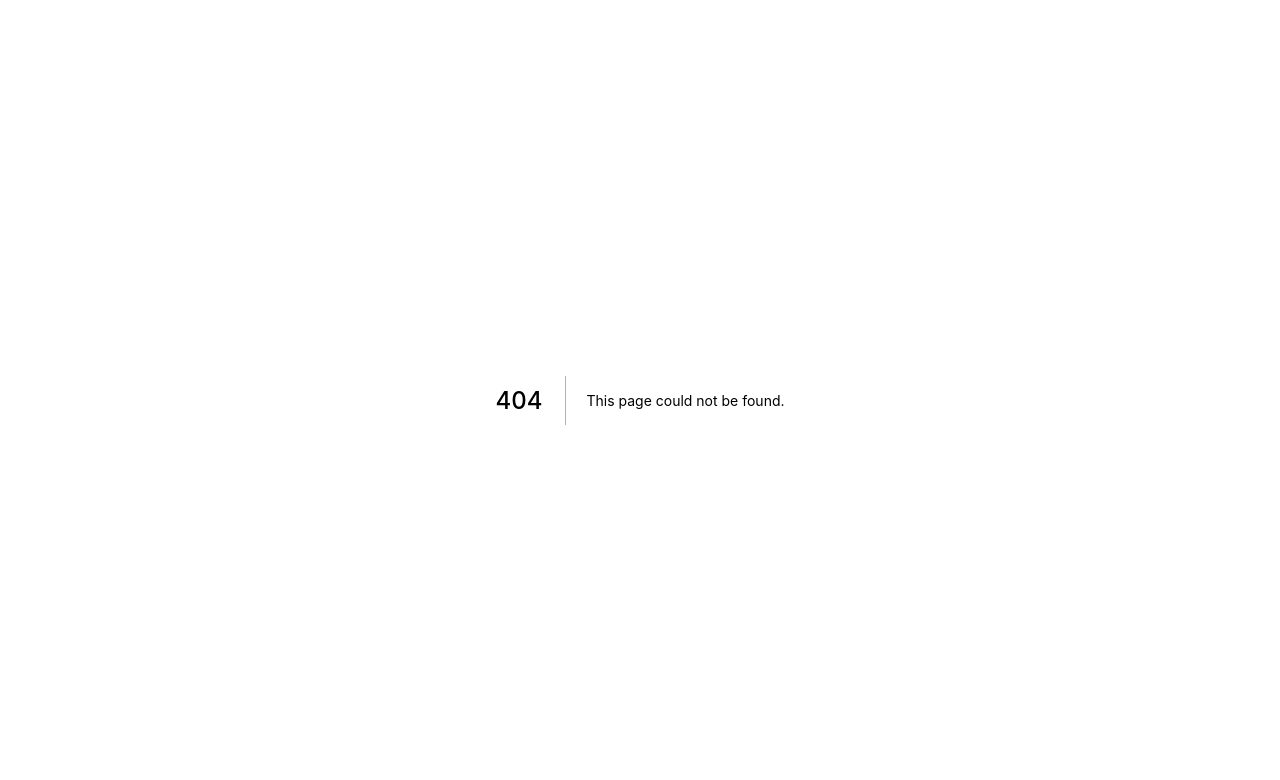
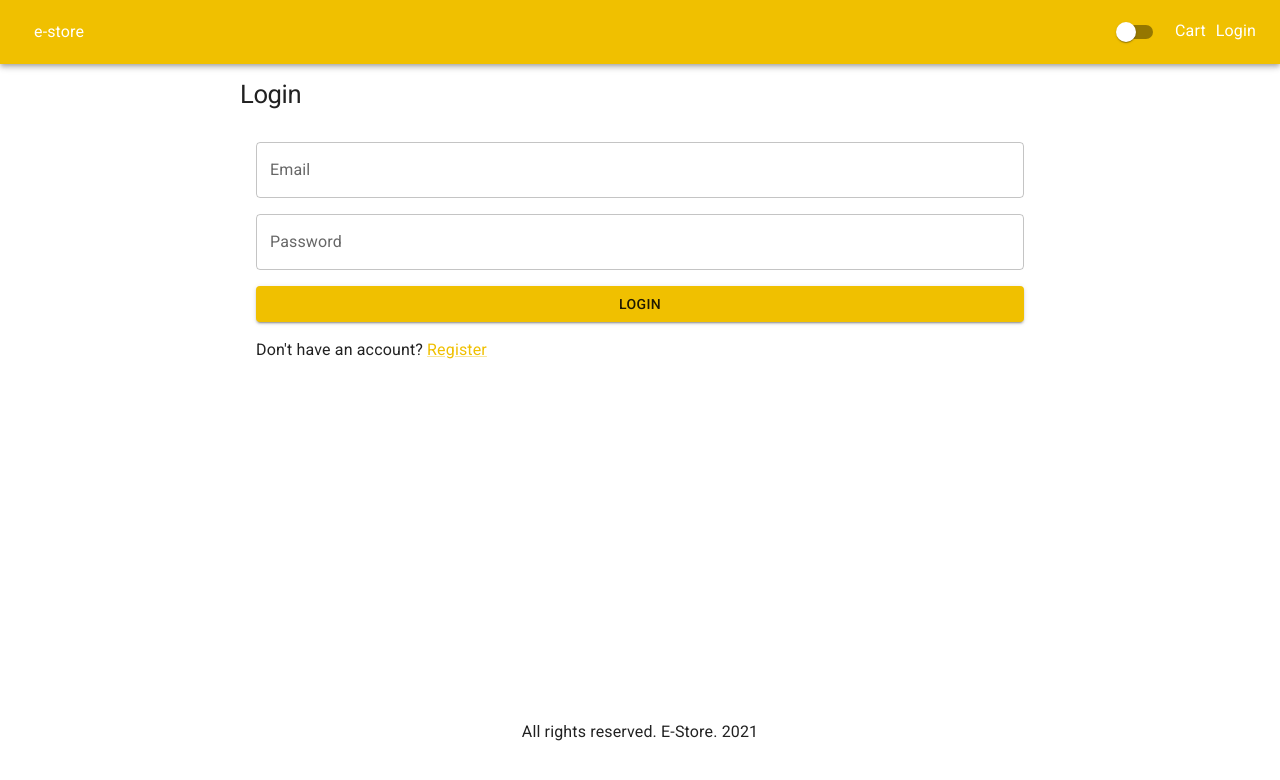
Before and after one commit to IvanDanyliuk/e-shop, a Next.js app: page /login in a window 1280 px wide. Before the commit this address had no page. Shown: the top 780 px of the page. Built offline with nearby package versions, Linux system fonts and the light colour scheme.

Commit message:
Created login form

```diff
--- /dev/null
+++ b/pages/login.js
@@ -0,0 +1,44 @@
+import React from 'react';
+import { Button, Link, List, ListItem, TextField, Typography } from '@mui/material';
+import NextLink from 'next/link';
+import Layout from '../components/Layout';
+import useStyles from '../utils/styles';
+
+export default function Login() {
+    const classes = useStyles();
+    return (
+        <Layout title='Login'>
+            <form className={classes.form}>
+                <Typography component='h1' variant='h1'>
+                    Login
+                </Typography>
+                <List>
+                    <ListItem>
+                        <TextField
+                            variant='outlined'
+                            fullWidth
+                            id='email'
+                            label='Email'
+                            inputProps={{ type: 'email' }}
+                        ></TextField>
+                    </ListItem>
+                    <ListItem>
+                        <TextField
+                            variant='outlined'
+                            fullWidth
+                            id='password'
+                            label='Password'
+                            inputProps={{ type: 'password' }}
+                        ></TextField>
+                    </ListItem>
+                    <ListItem>
+                        <Button variant='contained' type='submit' fullWidth color='primary'>Login</Button>
+                    </ListItem>
+                    <ListItem>
+                        Don't have an account?&nbsp;<NextLink href='/register' passHref><Link>Register</Link></NextLink>
+                    </ListItem>
+                </List>
+            </form>
+        </Layout>
+    );
+}
--- a/utils/styles.js
+++ b/utils/styles.js
@@ -24,7 +24,11 @@
     section: {
         marginTop: 10,
         marginBottom: 10,
-    }
+    },
+    form: {
+        maxWidth: 800,
+        margin: '0 auto',
+    },
 });
 
 export default useStyles;
```
Also changed, not shown: pages/cart.js (+7 -1 lines), pages/shipping.js (added, +13 -0 lines).
